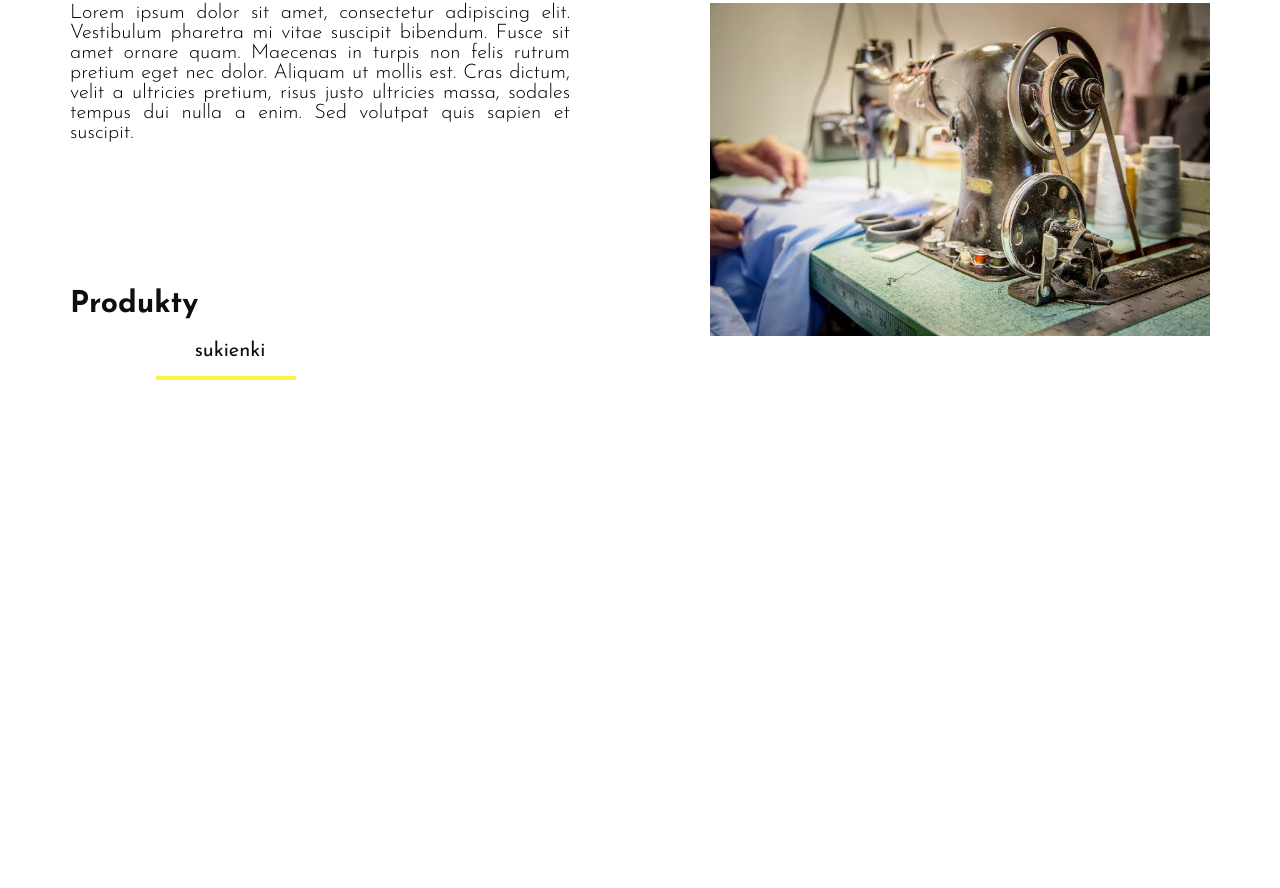
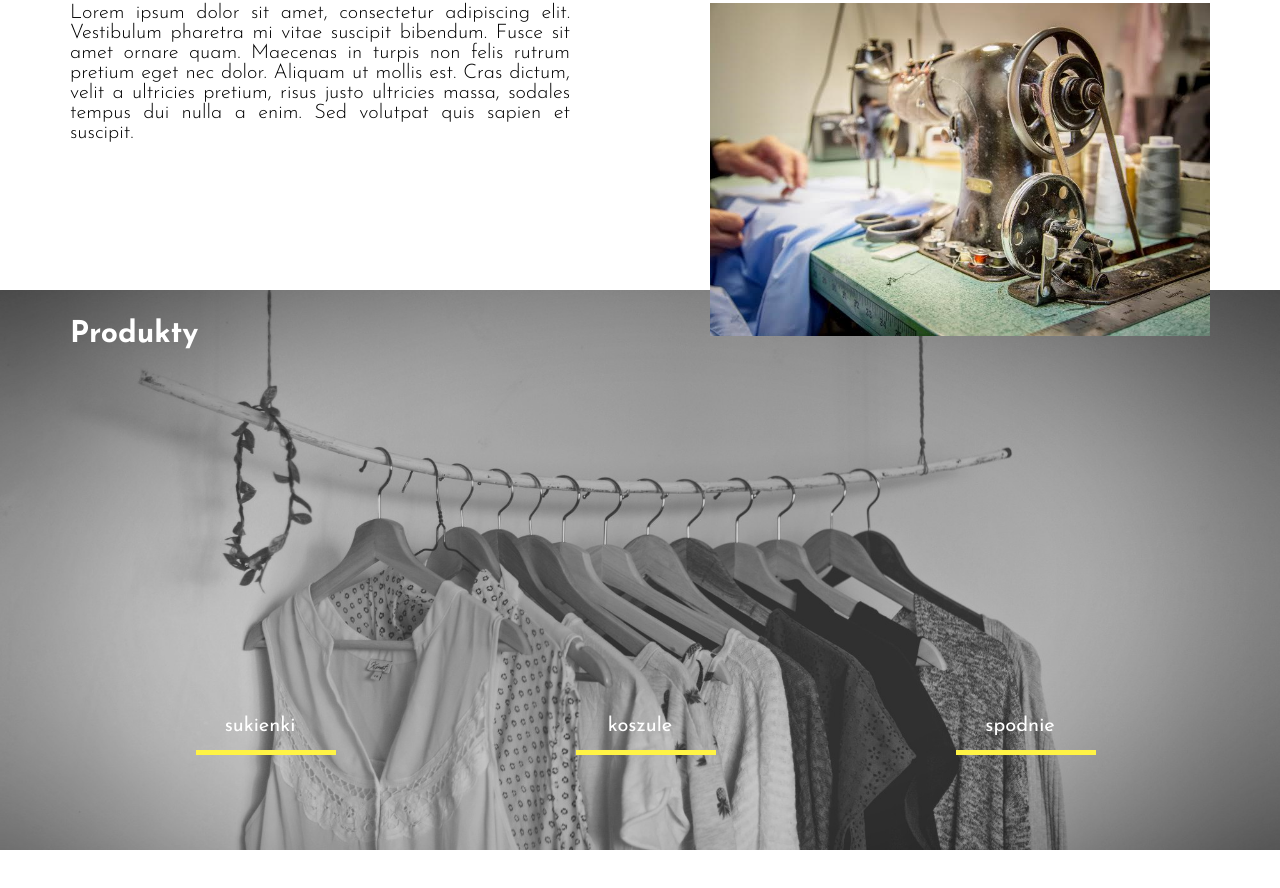
Before and after one commit to arturrymsza/Szyca_Page, a website: page index.html in a window 1280 px wide. Shown: the part 1630-2518 px from the top of the page. After the commit the page ends 2480 px from the top, so only its background shows below. Drawn offline with nearby package versions, Linux system fonts and the light colour scheme.

Commit message:
Add content of products section

```diff
--- a/index.html
+++ b/index.html
@@ -79,13 +79,29 @@
 					</div>
 				</div>
 			</div>
-			<div class="products container">
-				<h1>Produkty</h1>
-				<div class="svg-wrapper">
-					<svg height="60" width="320" xmlns="http://www.w3.org/2000/svg">
-						<rect class="shape" height="60" width="320" />
-					</svg>
-					<div class="text">sukienki</div>
+			<div class="products">
+				<div class="container">
+					<h1>Produkty</h1>
+					<div class="products-wrapper">
+						<div class="svg-wrapper">
+							<svg height="300" width="300" xmlns="http://www.w3.org/2000/svg">
+								<rect class="shape" height="300" width="300" />
+							</svg>
+							<div class="text">sukienki</div>
+						</div>
+						<div class="svg-wrapper">
+							<svg height="300" width="300" xmlns="http://www.w3.org/2000/svg">
+								<rect class="shape" height="300" width="300" />
+							</svg>
+							<div class="text">koszule</div>
+						</div>
+						<div class="svg-wrapper">
+							<svg height="300" width="300" xmlns="http://www.w3.org/2000/svg">
+								<rect class="shape" height="300" width="300" />
+							</svg>
+							<div class="text">spodnie</div>
+						</div>
+					</div>
 				</div>
 			</div>
 		</main>
--- a/sass/style.scss
+++ b/sass/style.scss
@@ -354,27 +354,38 @@ main {
 	}
 
 	.products {
-		height: 100vh;
+		height: 70vh;
 		position: static;
+		background-image: url('../../img/products_background.jpg');
+		background-size: cover;
+		background-position: center;
 
 		h1 {
+			padding: 30px 0 15px;
 			font-family: $font;
 			font-size: 30px;
 			font-weight: 700;
-			color: $foldColor;
+			color: white;
 		}
 
+		.products-wrapper {
+			height: 60vh;
+			display: flex;
+			flex-direction: row;
+			flex-wrap: wrap;
+			justify-content: space-around;
+			align-items: center;
+
 			.svg-wrapper {
-			height: 60px;
-			width: 474px;
+				height: 300px;
 				position: relative;
-			width: 320px;
+				width: 300px;
 
 				.shape {
 					fill: transparent;
-				stroke-dasharray: 140 540;
-				stroke-dashoffset: -474;
-				stroke-width: 8px;
+					stroke-dasharray: 140 1040;
+					stroke-dashoffset: -674;
+					stroke-width: 10px;
 					stroke: $yellow;
 				}
 
@@ -382,7 +393,7 @@ main {
 					font-family: $font;
 					font-size: 20px;
 					font-weight: 400;
-				color: $foldColor;
+					color: white;
 					line-height: 32px;
 					position: relative;
 					text-align: center;
@@ -392,6 +403,7 @@ main {
 				&:hover {
 					.shape {
 						animation: 0.5s draw linear forwards;
+					}
 				}
 			}
 		}
@@ -479,13 +491,13 @@ main {
 
 @keyframes draw {
 	0% {
-		stroke-dasharray: 140 540;
-		stroke-dashoffset: -474;
-		stroke-width: 8px;
+		stroke-dasharray: 140 1040;
+		stroke-dashoffset: -674;
+		stroke-width: 10px;
 	}
 	100% {
-		stroke-dasharray: 760;
+		stroke-dasharray: 1260;
 		stroke-dashoffset: 0;
-		stroke-width: 2px;
+		stroke-width: 3px;
 	}
 }
```
Also changed, not shown: css/style.css, img/products_background.jpg (added). Lines whose indentation alone changed are shown as unchanged.
